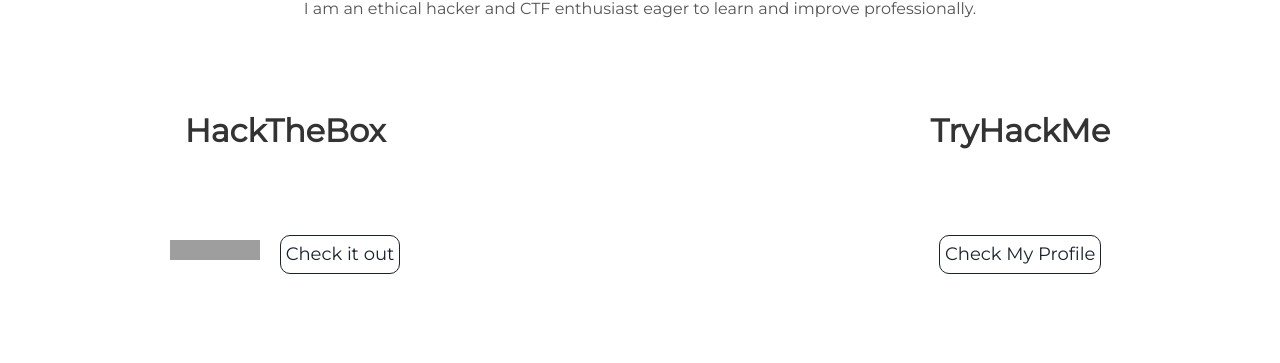
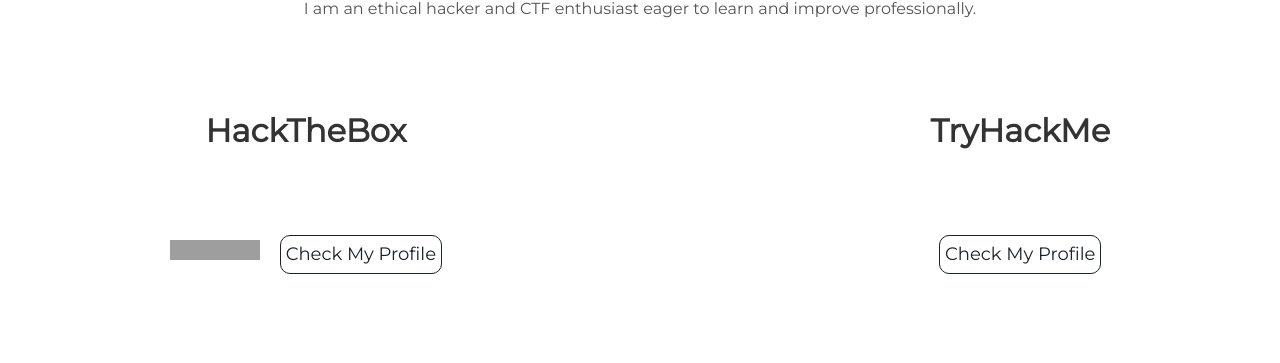
Before and after one commit to mvc1009/mvc1009.github.io, a Jekyll site: the page built from index.html, in a window 1280 px wide. Shown: the part 1060-1423 px from the top of the page. Built offline with Jekyll 4.4.1, drawn with Linux system fonts in a browser that asks for light colours; grey boxes are pictures that could not be loaded.

Commit message:
Fix button

```diff
--- a/_includes/about.html
+++ b/_includes/about.html
@@ -6,7 +6,7 @@
     <div class="tech">
       <h2>HackTheBox</h2>
       <img src="https://www.hackthebox.com/badge/image/137337">
-      <a class="project-link" style="font-size:18px" href="https://app.hackthebox.com/profile/137337">Check it out</a>
+      <a class="project-link" style="font-size:18px" href="https://app.hackthebox.com/profile/137337">Check My Profile</a>
     </div>
     <div class="tech">
       <h2>TryHackMe</h2>
```
